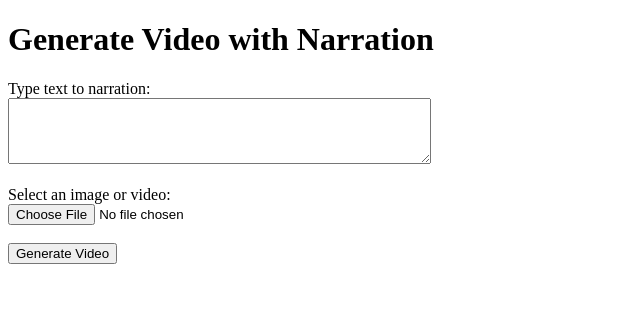
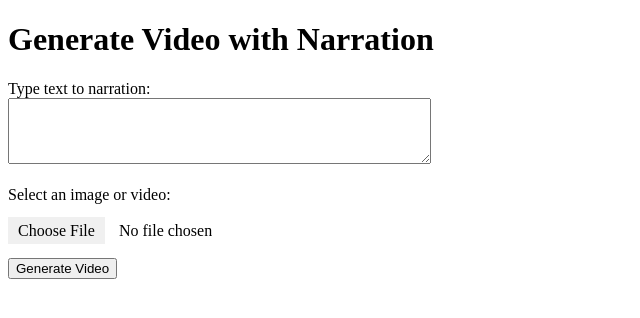
Before and after one commit to PatrickAngrezani/IA-video-generator, a Django app: template generator/templates/generator/home.html in a window 1280 px wide. Shown: the top 318 px of the page, without its empty margins (0-640 px from the left). Run offline with Django 5.2, Linux system fonts and the light colour scheme; the template is opened without the code that fills it, so the values that code supplies are empty.

Commit message:
update html and validation form

```diff
--- a/generator/templates/generator/home.html
+++ b/generator/templates/generator/home.html
@@ -1,20 +1,56 @@
 <!DOCTYPE html>
 <html lang="en">
   <head>
-        <meta charset="UTF-8">
-        <meta name="viewport" content="width=device-width, initial-scale=1.0">
-        <title>IA Vídeo Generator</title>
+    <meta charset="UTF-8" />
+    <meta name="viewport" content="width=device-width, initial-scale=1.0" />
+    <title>IA-video-generator</title>
+    <style>
+      #fileInput {
+        display: none;
+      }
+
+      .custom-upload-btn {
+        background-color: #f0f0f0;
+        color: black;
+        padding: 5px 10px;
+        font-size: 16px;
+        border: black;
+        cursor: pointer;
+      }
+
+      .custom-upload-btn:hover {
+        background-color: gray;
+      }
+
+      .file-name {
+        margin-left: 10px;
+      }
+    </style>
   </head>
   <body>
     <h1>Generate Video with Narration</h1>
     <form action="" method="POST" enctype="multipart/form-data">
       {% csrf_token %}
-        <label for="script">Type text to narration:</label><br>
-        <textarea name="script" rows="4" cols="50"></textarea><br><br>
+      <label for="script">Type text to narration:</label><br />
+      <textarea name="script" rows="4" cols="50"></textarea><br /><br />
 
-        <label for="media">Select an image or video:</label><br>
-        <input type="file" name="media" accept="image/*, video/*"><br><br>
+      <label for="media">Select an image or video:</label><br><br>
 
+      <label for="fileInput" class="custom-upload-btn">Choose File</label>
+      <span class="file-name" id="fileName">No file chosen</span>
+      <input type="file" id="fileInput" onchange="showFileName()" />
+
+      <script>
+        function showFileName() {
+          var fileInput = document.getElementById("fileInput");
+          var fileName = document.getElementById("fileName");
+
+          fileName.textContent =
+            fileInput.files.length > 0
+              ? fileInput.files[0].name
+              : "No file chosen";
+        }
+      </script> <br><br>
       <button type="submit">Generate Video</button>
     </form>
   </body>
```
Also changed, not shown: generator/views.py (+54 -19 lines). Lines whose indentation alone changed are shown as unchanged.
